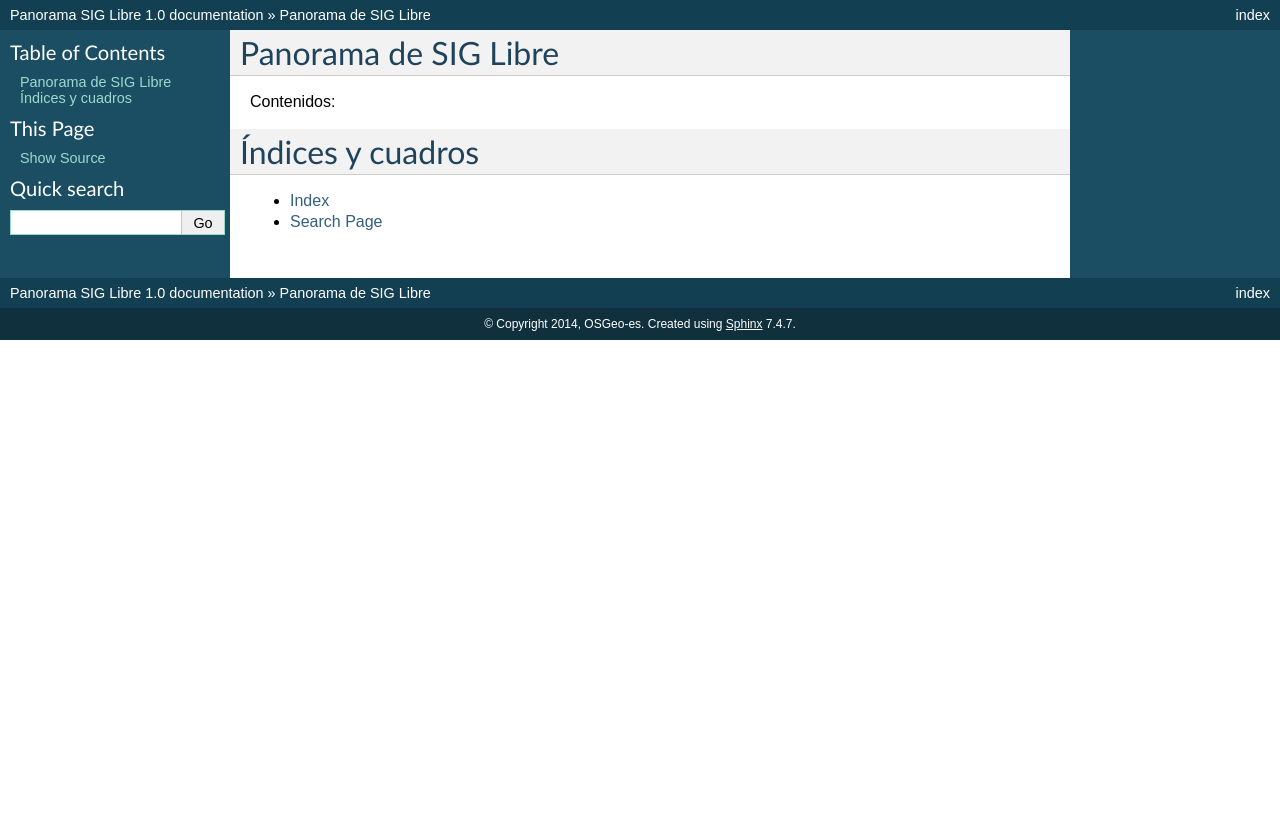
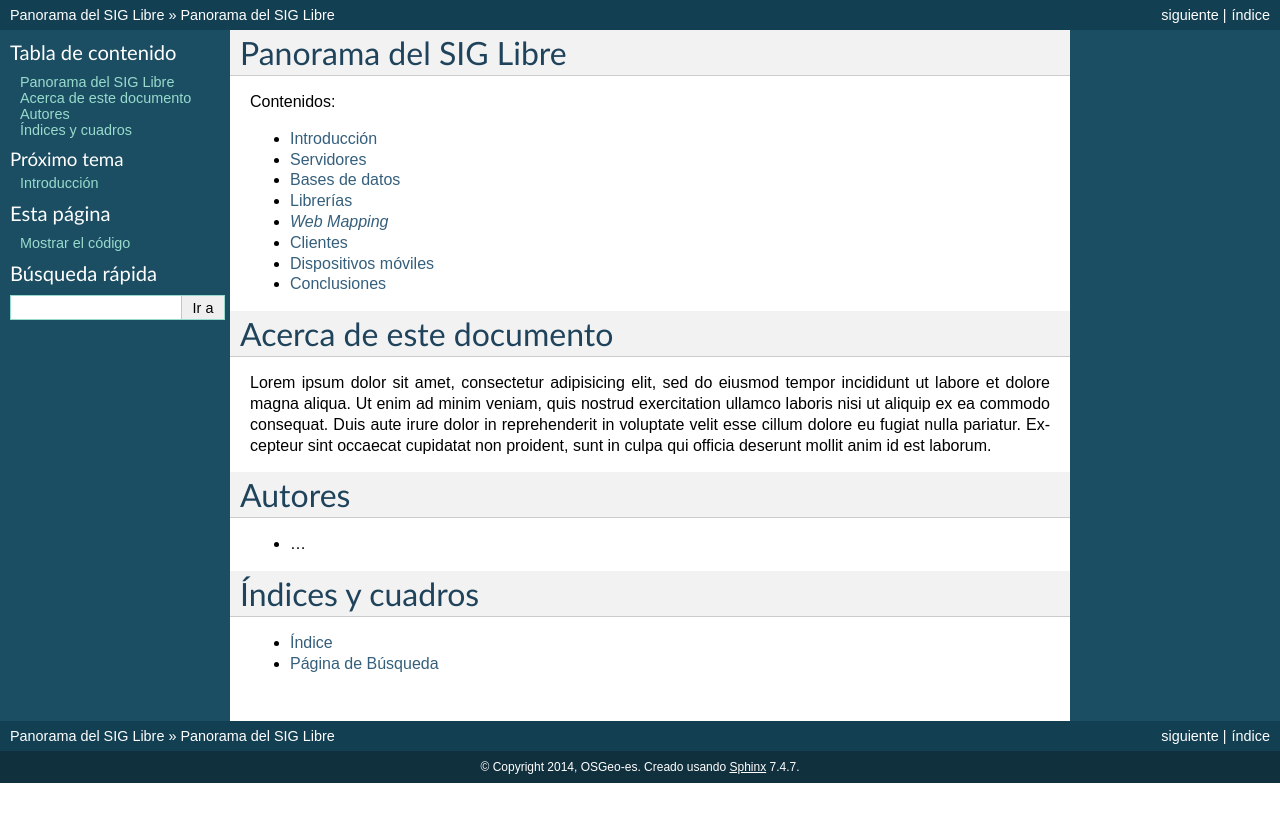
Before and after one commit to OSGeo-ES/panorama-siglibre8, a Sphinx documentation site: the page built from source/index.rst, in a window 1280 px wide. Shown: the top 822 px of the page. Built offline with Sphinx 7.4.7, drawn with Linux system fonts in a browser that asks for light colours.

Commit message:
creadas páginas para contenidos

```diff
--- a/source/conf.py
+++ b/source/conf.py
@@ -54,7 +54,7 @@ release = '1.0'
 
 # The language for content autogenerated by Sphinx. Refer to documentation
 # for a list of supported languages.
-#language = None
+language = 'es_ES'
 
 # There are two options for replacing |today|: either, you set today to some
 # non-false value, then it is used:
@@ -103,7 +103,7 @@ html_theme = 'default'
 
 # The name for this set of Sphinx documents.  If None, it defaults to
 # "<project> v<release> documentation".
-#html_title = None
+html_title = 'Panorama del SIG Libre'
 
 # A shorter title for the navigation bar.  Default is the same as html_title.
 #html_short_title = None
--- a/source/index.rst
+++ b/source/index.rst
@@ -3,7 +3,7 @@
    You can adapt this file completely to your liking, but it should at least
    contain the root `toctree` directive.
 
-Panorama de SIG Libre
+Panorama del SIG Libre
 ==============================================
 
 Contenidos:
@@ -11,7 +11,30 @@ Contenidos:
 .. toctree::
    :maxdepth: 2
 
+   introduccion.rst
+   servidores/index.rst
+   bbdd/index.rst
+   librerias/index.rst
+   webmapping/index.rst
+   clientes/index.rst
+   movilidad/index.rst
+   conclusiones.rst
 
+
+Acerca de este documento
+========================
+
+Lorem ipsum dolor sit amet, consectetur adipisicing elit, sed do eiusmod
+tempor incididunt ut labore et dolore magna aliqua. Ut enim ad minim veniam,
+quis nostrud exercitation ullamco laboris nisi ut aliquip ex ea commodo
+consequat. Duis aute irure dolor in reprehenderit in voluptate velit esse
+cillum dolore eu fugiat nulla pariatur. Excepteur sint occaecat cupidatat non
+proident, sunt in culpa qui officia deserunt mollit anim id est laborum.
+
+Autores
+=======
+
+* ...
 
 Índices y cuadros
 ==================
```
Also changed, not shown: source/bbdd/index.rst (added, +10 -0 lines), source/clientes/index.rst (added, +10 -0 lines), source/conclusiones.rst (added, +10 -0 lines), source/introduccion.rst (added, +10 -0 lines), source/librerias/index.rst (added, +10 -0 lines), source/movilidad/index.rst (added, +10 -0 lines), source/servidores/index.rst (added, +10 -0 lines), source/webmapping/index.rst (added, +10 -0 lines), 1 other file.
